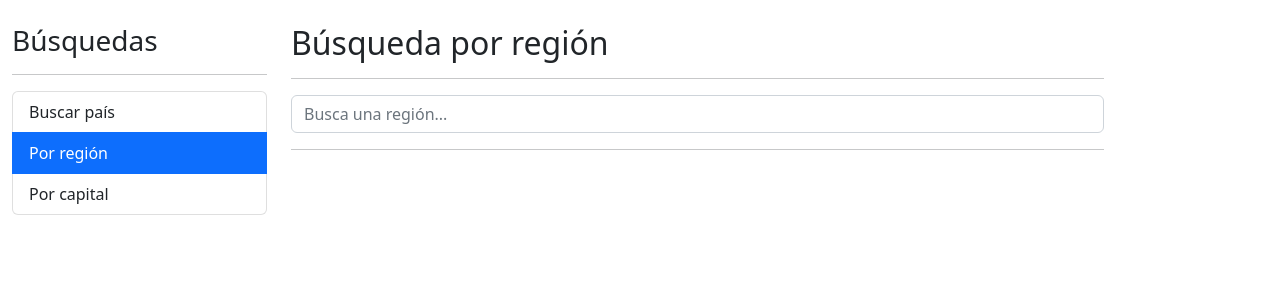
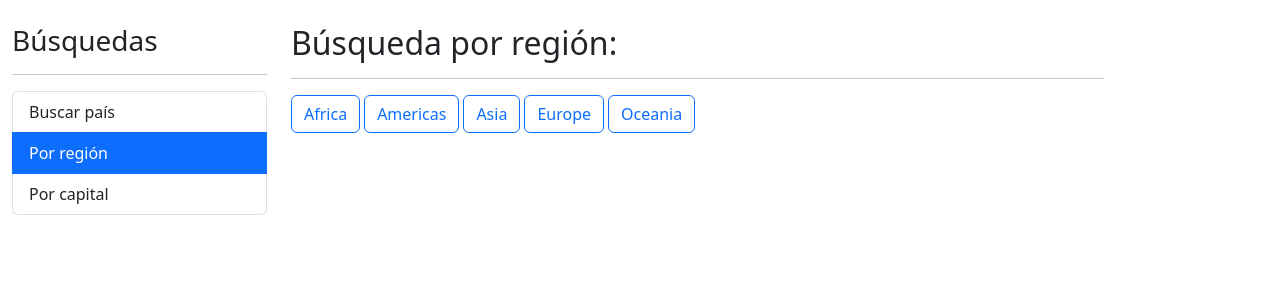
Before and after one commit to ManuUSS/Countries-App, an Angular app: page /region in a window 1280 px wide. Shown: the top 300 px of the page. Built offline with nearby package versions, Linux system fonts and the light colour scheme.

Commit message:
byRegion html fixed

```diff
--- a/src/app/modules/country/pages/by-region/by-region.component.html
+++ b/src/app/modules/country/pages/by-region/by-region.component.html
@@ -1,20 +1,16 @@
-<h2>Búsqueda por región</h2>
+<h2>Búsqueda por región: {{ activeRegion | titlecase }}</h2>
 <hr/>
+
 <div class="row">
     <div class="col">
-        <app-input
-            (onSearch)="search( $event )"
-            (onDebounce)="suggestions( $event )"
-            [placeholder]="placeholder"
-        ></app-input>
+        <button *ngFor="let region of regions"
+            class="btn btn-outline-primary me-1"
+            [class.active]="region === activeRegion"
+            (click)="activateRegion( region )"
+        >
+            {{ region | titlecase }}
+        </button>
     </div>
-</div>
-<hr/>
-<div
-    *ngIf="isError"
-    class="alert alert-danger"
->
-    No se encontró ningún país con la región: {{ term }}
 </div>
 
 <div *ngIf="countries.length > 0" class="row">
--- a/src/app/modules/country/pages/by-region/by-region.component.ts
+++ b/src/app/modules/country/pages/by-region/by-region.component.ts
@@ -9,6 +9,8 @@ import { CountryService } from '../../services/country.service';
 })
 export class ByRegionComponent {
 
+  public regions: string[] = ['africa', 'americas', 'asia', 'europe', 'oceania'];
+  public activeRegion: string = '';
   public term: string = '';
   public isError: boolean = false;
   public countries: CountryResponse[] = [];
@@ -37,4 +39,9 @@ export class ByRegionComponent {
     this.isError = false;
   }
 
+  public activateRegion( region:string ):void {
+    this.activeRegion = region;
+    this.search( region );
+  }
+
 }
```
